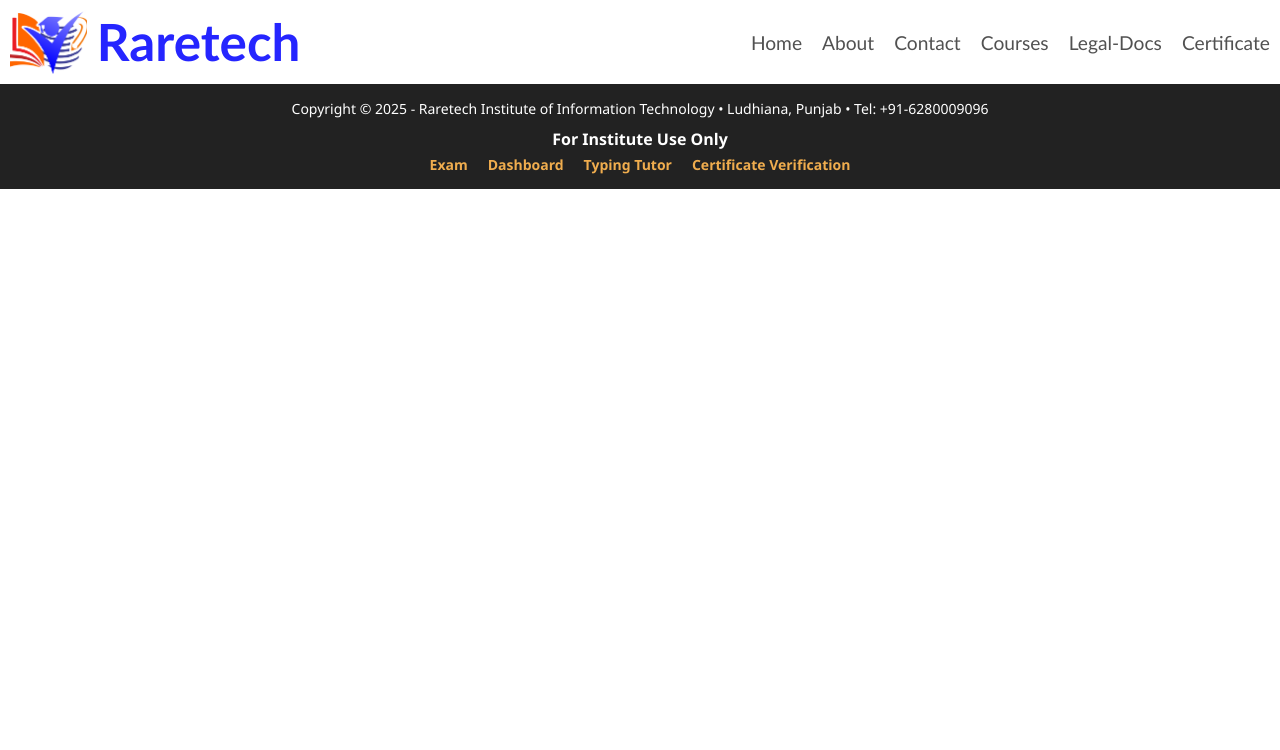
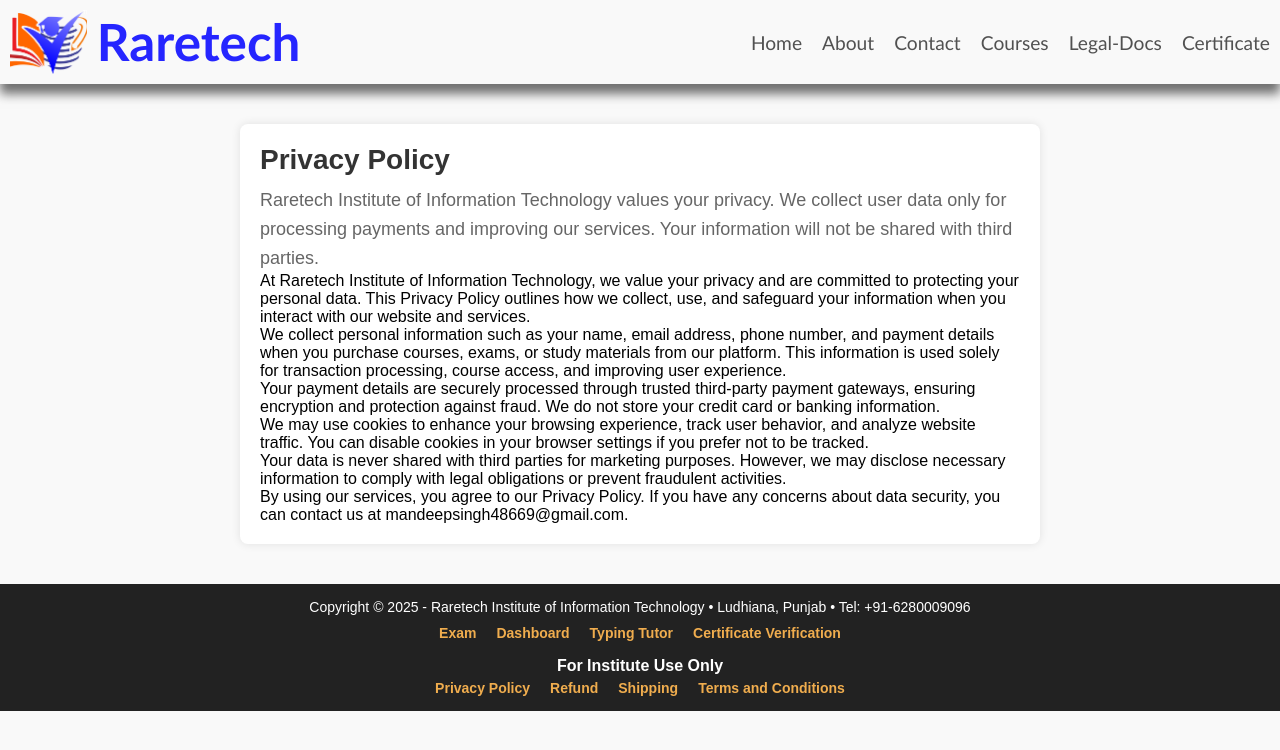
Before and after one commit to Harsh1jatt/official-raretech, a React (Vite) app: page /privacy-policy in a window 1280 px wide. Shown: the top 750 px of the page. Built offline with nearby package versions, Linux system fonts and the light colour scheme; no server answers.

Commit message:
policypages added

```diff
--- a/src/App.jsx
+++ b/src/App.jsx
@@ -9,13 +9,20 @@
 import Legal from "./pages/Legal";
 import Contact from "./pages/Contact";
 import BackToTop from "./components/BackToTop";
-
+import PrivacyPolicy from "./razorpages/PrivacyPolicy";
+import CancellationRefund from "./razorpages/CancellationAndRefund";
+import ShippingDelivery from "./razorpages/ShippingAndDelivery";
+import TermsAndConditions from "./razorpages/TermsAndConditions";
 const App = () => {
 
   return (
     <Router>
       <WebHeader />
       <Routes>
+        <Route path="/privacy-policy" element={<PrivacyPolicy />} />
+        <Route path="/refund" element={<CancellationRefund />} />
+        <Route path="/shipping-delivery" element={<ShippingDelivery />} />
+        <Route path="/terms-conditions" element={<TermsAndConditions />} />
         <Route path="/" element={<Home />} />
         <Route path="/about" element={<About />} />
         <Route path="/certificate" element={<Certificate />} />
--- a/src/pages/components/WebFooter.jsx
+++ b/src/pages/components/WebFooter.jsx
@@ -10,13 +10,22 @@
       </p>
 
       <div className="footer-menu">
-        <h3>For Institute Use Only</h3>
         <ul>
-          <li><a href="https://exam.raretech.co.in/">Exam</a></li>
+          <li><a href="">Exam</a></li>
           <li><a href="https://admin.raretech.co.in/">Dashboard</a></li>
           <li><a href="https://typing.raretech.co.in/">Typing Tutor</a></li>
           <li><Link to="/certificate">Certificate Verification</Link></li>
         </ul>
+        <br />
+        <h3>For Institute Use Only</h3>
+        <ul>
+          <li><Link to="/privacy-policy">Privacy Policy</Link></li>
+          <li><Link to="/refund">Refund</Link></li>
+          <li><Link to="/shipping-delivery">Shipping</Link></li>
+          <li><Link to="/terms-conditions">Terms and Conditions</Link></li>
+
+        </ul>
+
       </div>
     </div>
   );
--- /dev/null
+++ b/src/razorpages/CancellationAndRefund.jsx
@@ -0,0 +1,31 @@
+import React from "react";
+import "./styles.css";
+
+const CancellationRefund = () => {
+  return (
+    <div className="policy-container">
+      <h1 className="policy-title">Cancellation & Refund Policy</h1>
+      <p className="policy-text">
+        You may request a refund within **two days** of joining the course. No
+        refunds will be processed after two days.
+      </p>
+      <mandeep>
+      At Raretech Institute of Information Technology, we strive to provide high-quality courses and study materials. However, we understand that circumstances may require a refund request.
+<br />
+Refund Eligibility: Refunds are available only if requested within two days of joining the course. After this period, no refunds will be processed under any circumstances.
+<br />
+Non-Refundable Items: Any purchased study materials (such as PDFs or digital notes) are non-refundable, even within the two-day period.
+<br />
+Refund Process: To request a refund, you must email us at support@raretechinstitute.com with proof of payment and a valid reason for the cancellation.
+<br />
+Processing Time: Refunds will be processed within 7-10 business days to the original payment method used during the purchase.
+<br />
+Course Changes: If you wish to switch to another course instead of a refund, we allow one-time course exchanges within the two-day period.
+<br />
+By purchasing our courses, you acknowledge and agree to this refund policy.
+      </mandeep>
+    </div>
+  );
+};
+
+export default CancellationRefund;
--- /dev/null
+++ b/src/razorpages/PrivacyPolicy.jsx
@@ -0,0 +1,30 @@
+import React from "react";
+import "./styles.css";
+
+const PrivacyPolicy = () => {
+    return (
+        <div className="policy-container">
+            <h1 className="policy-title">Privacy Policy</h1>
+            <p className="policy-text">
+                Raretech Institute of Information Technology values your privacy. We
+                collect user data only for processing payments and improving our
+                services. Your information will not be shared with third parties.
+            </p>
+            <mandeep>
+                At Raretech Institute of Information Technology, we value your privacy and are committed to protecting your personal data. This Privacy Policy outlines how we collect, use, and safeguard your information when you interact with our website and services.
+                <br />
+                We collect personal information such as your name, email address, phone number, and payment details when you purchase courses, exams, or study materials from our platform. This information is used solely for transaction processing, course access, and improving user experience.
+                <br />
+                Your payment details are securely processed through trusted third-party payment gateways, ensuring encryption and protection against fraud. We do not store your credit card or banking information.
+                <br />
+                We may use cookies to enhance your browsing experience, track user behavior, and analyze website traffic. You can disable cookies in your browser settings if you prefer not to be tracked.
+                <br />
+                Your data is never shared with third parties for marketing purposes. However, we may disclose necessary information to comply with legal obligations or prevent fraudulent activities.
+                <br />
+                By using our services, you agree to our Privacy Policy. If you have any concerns about data security, you can contact us at mandeepsingh48669@gmail.com.
+            </mandeep>
+        </div>
+    );
+};
+
+export default PrivacyPolicy;
--- /dev/null
+++ b/src/razorpages/ShippingAndDelivery.jsx
@@ -0,0 +1,30 @@
+import React from "react";
+import "./styles.css";
+
+const ShippingDelivery = () => {
+  return (
+    <div className="policy-container">
+      <h1 className="policy-title">Shipping & Delivery</h1>
+      <p className="policy-text">
+        All purchased courses, notes PDFs, and exams will be available
+        immediately on our website after payment. No physical delivery is
+        required.
+      </p>
+      <mandeep>
+      Since Raretech Institute of Information Technology provides digital products, there is no physical shipping involved. All purchases, including courses, exams, and PDFs, are delivered electronically.
+<br />
+Instant Access: After successful payment, users will receive immediate access to the purchased course or exam on our website.
+<br />
+Downloadable Content: If you purchase study materials like PDFs, they will be available for download under your account dashboard.
+<br />
+Email Confirmation: Upon purchase, you will receive a confirmation email with details of your order and access instructions. Please check your spam folder if you do not receive it.
+<br />
+Technical Issues: If you face any issues accessing your purchased content, please contact our support team at support@raretechinstitute.com.
+<br />
+We ensure seamless digital delivery of all our products, making learning convenient and accessible anytime, anywhere.
+</mandeep>
+    </div>
+  );
+};
+
+export default ShippingDelivery;
--- /dev/null
+++ b/src/razorpages/TermsAndConditions.jsx
@@ -0,0 +1,30 @@
+import React from "react";
+import "./styles.css";
+
+const TermsAndConditions = () => {
+  return (
+    <div className="policy-container">
+      <h1 className="policy-title">Terms & Conditions</h1>
+      <p className="policy-text">
+        By purchasing our courses and exams, you agree to follow all guidelines
+        set by Raretech Institute of Information Technology. All content is
+        copyrighted and cannot be shared or resold.
+      </p>
+      <mandeep>
+      Welcome to Raretech Institute of Information Technology. By accessing our website and purchasing courses or exams, you agree to the following terms and conditions.
+<br />
+All study materials, PDFs, and exam content available on our website are the intellectual property of Raretech Institute and are protected under copyright laws. Any unauthorized sharing, distribution, or resale of our content is strictly prohibited.
+<br />
+Our courses and exams are available for purchase on a pay-per-use basis. Once a course or exam is purchased, you will receive access immediately. Sharing login credentials or attempting to access paid content without payment may result in account suspension.
+<br />
+We strive to provide accurate and up-to-date course materials. However, we do not guarantee that all information will remain error-free. Students are encouraged to verify concepts and reach out for clarifications when needed.
+<br />
+We reserve the right to modify our course prices, terms, and policies at any time. Continued use of our platform after changes implies acceptance of the updated terms.
+<br />
+If you do not agree with any of these terms, kindly refrain from using our services. For any queries, please contact us at mandeepsingh48669@gmail.com.
+      </mandeep>
+    </div>
+  );
+};
+
+export default TermsAndConditions;
--- /dev/null
+++ b/src/razorpages/styles.css
@@ -0,0 +1,55 @@
+body {
+    font-family: Arial, sans-serif;
+    background-color: #f9f9f9;
+    margin: 0;
+    padding: 0;
+  }
+
+  .navbar {
+    background-color: #333;
+    padding: 10px;
+    text-align: center;
+  }
+
+  .navbar a {
+    color: white;
+    text-decoration: none;
+    margin: 10px;
+    font-size: 18px;
+    display: inline-block;
+  }
+
+  .navbar a:hover {
+    color: #ff9800;
+  }
+
+  .policy-container {
+    max-width: 800px;
+    margin: 40px auto;
+    background: white;
+    padding: 20px;
+    box-shadow: 0px 0px 10px rgba(0, 0, 0, 0.1);
+    border-radius: 8px;
+  }
+
+  .policy-title {
+    font-size: 28px;
+    color: #333;
+    margin-bottom: 10px;
+  }
+
+  .policy-text {
+    font-size: 18px;
+    color: #666;
+    line-height: 1.6;
+  }
+
+  .contact-list {
+    list-style: none;
+    padding: 0;
+  }
+
+  .contact-list li {
+    font-size: 18px;
+    margin-bottom: 5px;
+  }
```
